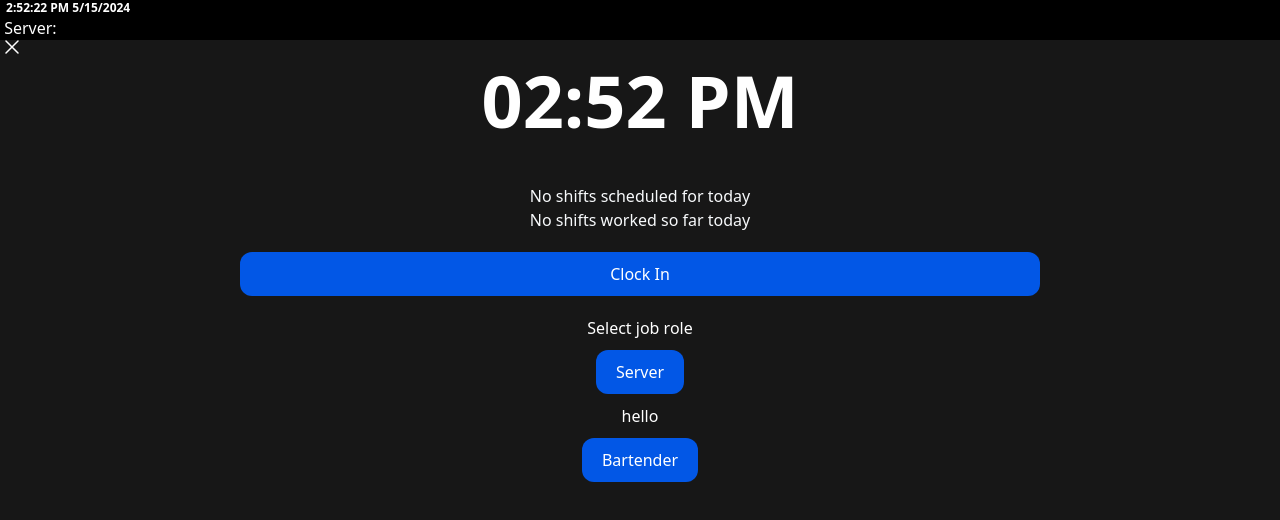
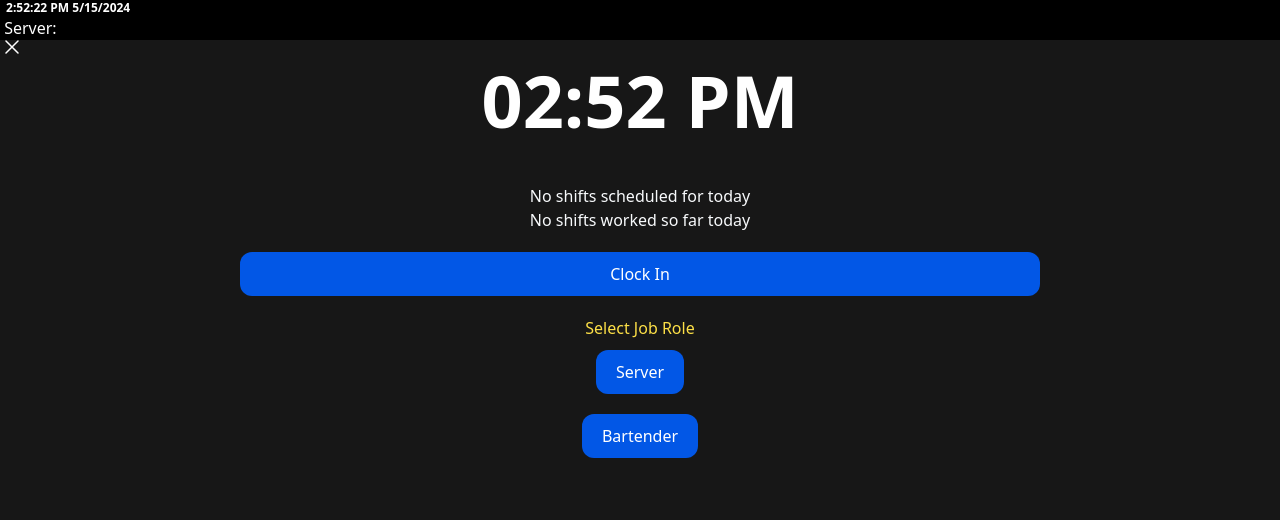
Before and after one commit to NithilaLD/Resto_POS, a React (Vite) app: page /clockin in a window 1280 px wide. Both pictures are taken after a click on the button "Clock In". Shown: the top 520 px of the page. Built offline with nearby package versions, Linux system fonts and the light colour scheme.

Commit message:
Update ClockIn.jsx

```diff
--- a/src/Pages/ClockIn.jsx
+++ b/src/Pages/ClockIn.jsx
@@ -85,7 +85,7 @@ function ClockIn() {
                     width: "200px",
                   }}
                 >
-                  <h2>Select job role</h2>
+                  <h2 className="text-yellow-300">Select Job Role</h2>
                   <BlueButton nav="/dashboard" label="Server" />
                   <button
                     onClick={() => {
@@ -93,7 +93,6 @@ function ClockIn() {
                       console.log("click");
                     }}
                   >
-                    hello
                   </button>
                   <BlueButton
                     nav="/dashboard"
```
